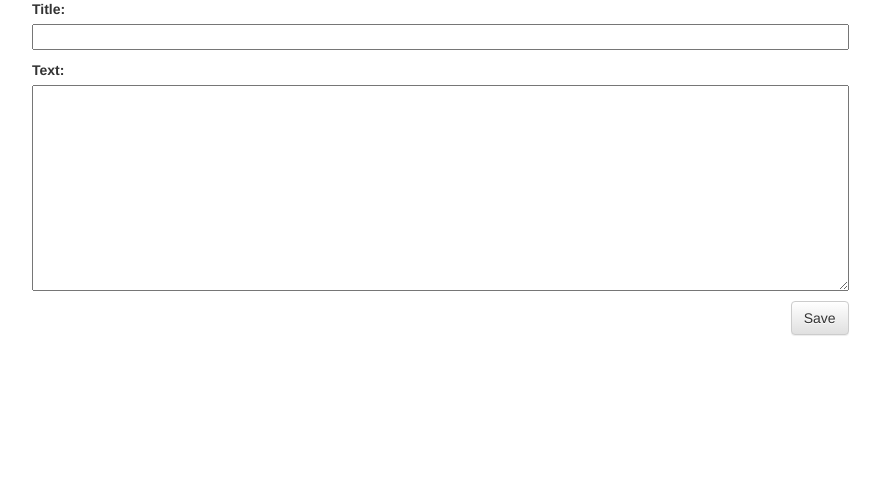
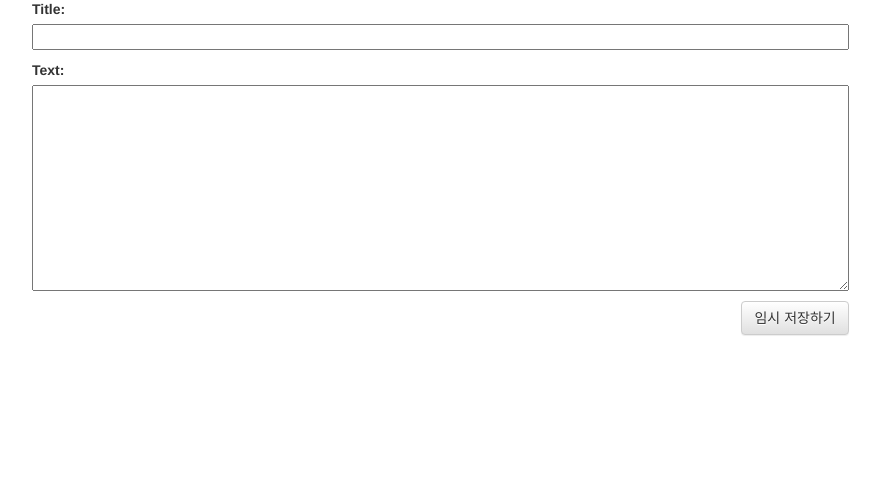
Before and after one commit to jungmin86/django-blog, a Django app: page /post/new in a window 1280 px wide. Shown: the part 243-734 px from the top of the page, without its empty margins (8-888 px from the left). Run offline with Django 5.2, Linux system fonts and the light colour scheme; some libraries are stand-ins or nearby versions.

Commit message:
English to Korean

```diff
--- a/blog/templates/blog/post_edit.html
+++ b/blog/templates/blog/post_edit.html
@@ -4,6 +4,6 @@
     <h1>{% if is_editing %}수정하기{% else %}작성하기{% endif %}</h1>
     <form method="POST" class="post-form">{% csrf_token %}
         {{ form.as_p }}
-        <button type="submit" class="save btn btn-default">Save</button>
+        <button type="submit" class="save btn btn-default">임시 저장하기</button>
     </form>
 {% endblock %}
```
